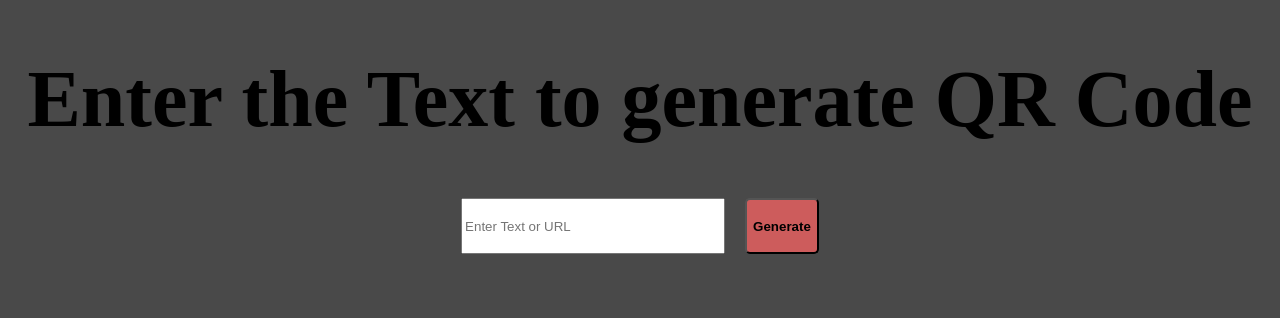
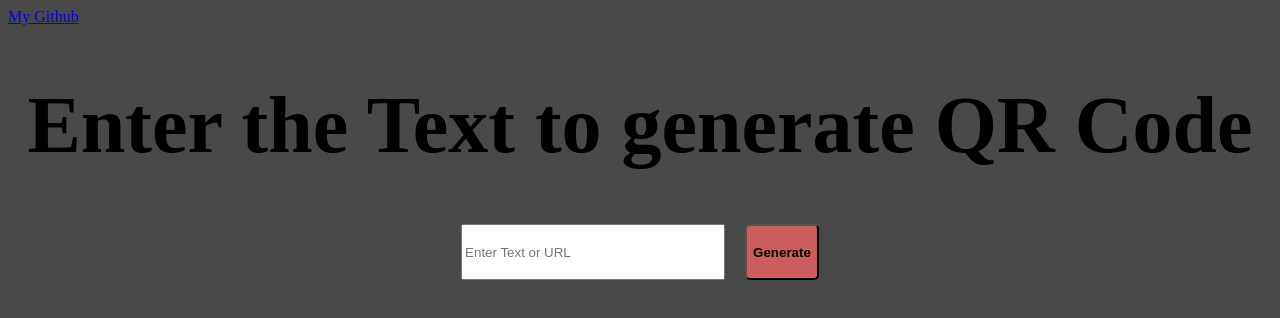
Before and after one commit to SudhanshuDTU/QR_generator, a plain HTML site: page index.html in a window 1280 px wide. Drawn offline with Linux system fonts and the light colour scheme.

Commit message:
Update index.html

```diff
--- a/index.html
+++ b/index.html
@@ -9,6 +9,10 @@
 </head>
 
 <body>
+    <nav>
+    <a target="_blank" href="https://github.com/SudhanshuDTU"
+      >My Github</a>
+  </nav>
     <div class="box">
         <h1>Enter the Text to generate QR Code</h1>
         <div class="q">
```
